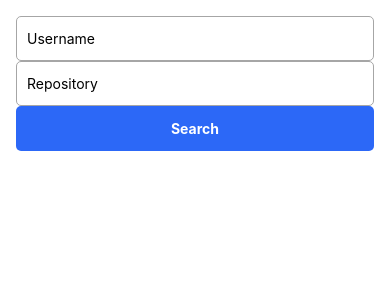
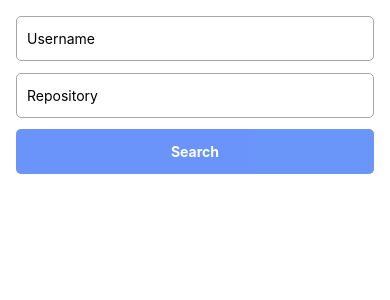
Before and after one commit to carminesh/Carmine-Fabbri-Stargazers, a React Native app: screen / in a window 390 px wide. Shown: the top 300 px of the page. Built offline with nearby package versions, Linux system fonts and the light colour scheme.

Commit message:
change(InnerApp): inner app refactoring

```diff
--- a/src/screens/InnerApp.tsx
+++ b/src/screens/InnerApp.tsx
@@ -1,15 +1,12 @@
 import { StyleSheet, Text, View } from 'react-native';
 import React from 'react';
 import ColorsPalette from '../constants/ColorsPalette';
-import CustomTextInput from '../atoms/TextInput';
-import SubmitButton from '../atoms/SubmitButton';
+import SearchSection from '../components/SearchSection';
 
 const InnerApp: React.FC = () => {
     return (
         <View style={styles.viewContianer}>
-            <CustomTextInput placeholder={'Username'} />
-            <CustomTextInput placeholder={'Repository'} />
-            <SubmitButton isButtonDisabled={false} />
+            <SearchSection />
         </View>
     );
 };
@@ -18,9 +15,8 @@
 
 const styles = StyleSheet.create({
     viewContianer: {
-        paddingVertical: 16,
         width: '100%',
-        height: '50%',
+        height: '100%',
         backgroundColor: ColorsPalette.LIGHT_BACKGROUND,
         flexDirection: 'column',
         alignItems: 'center',
```
